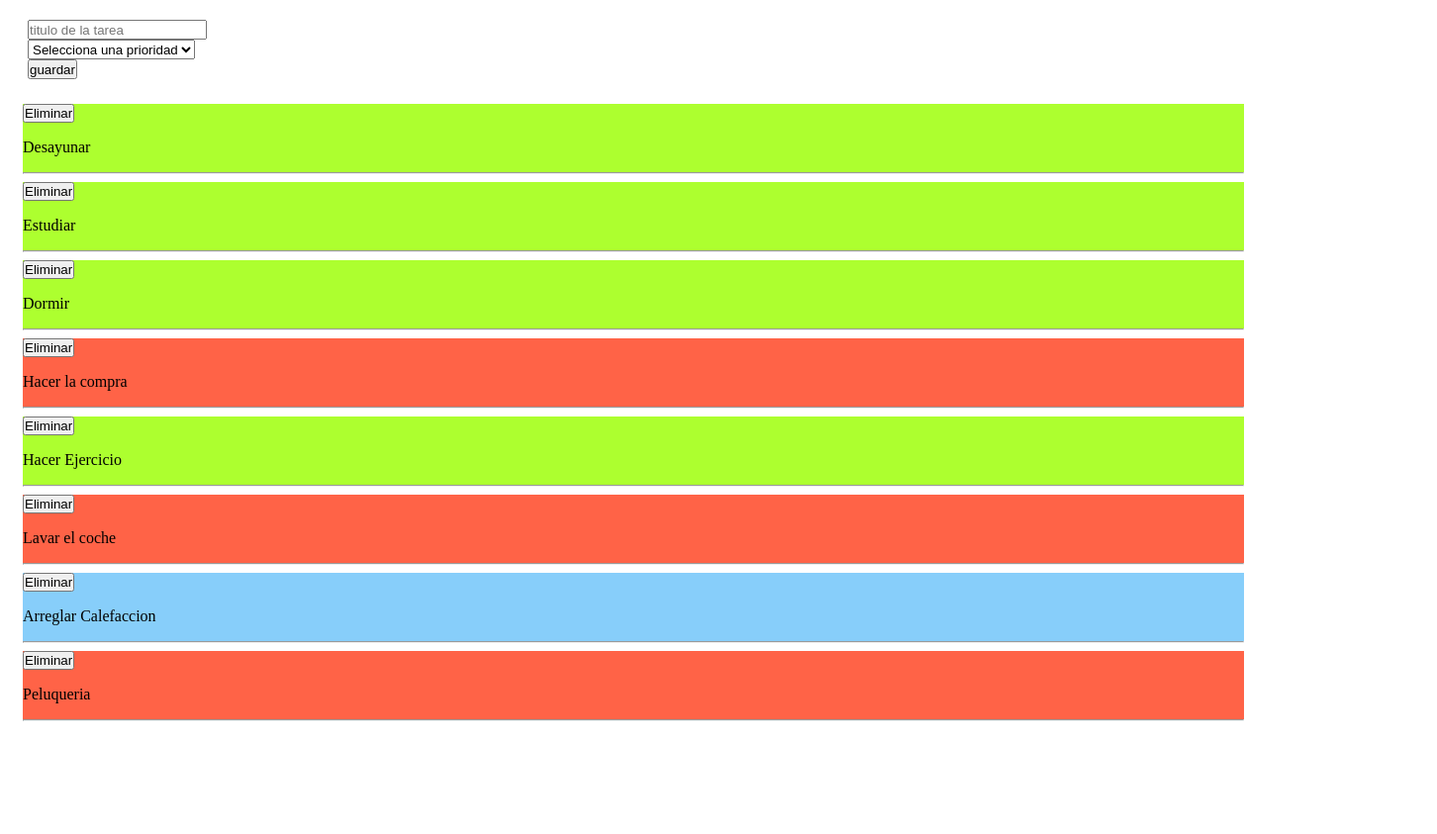
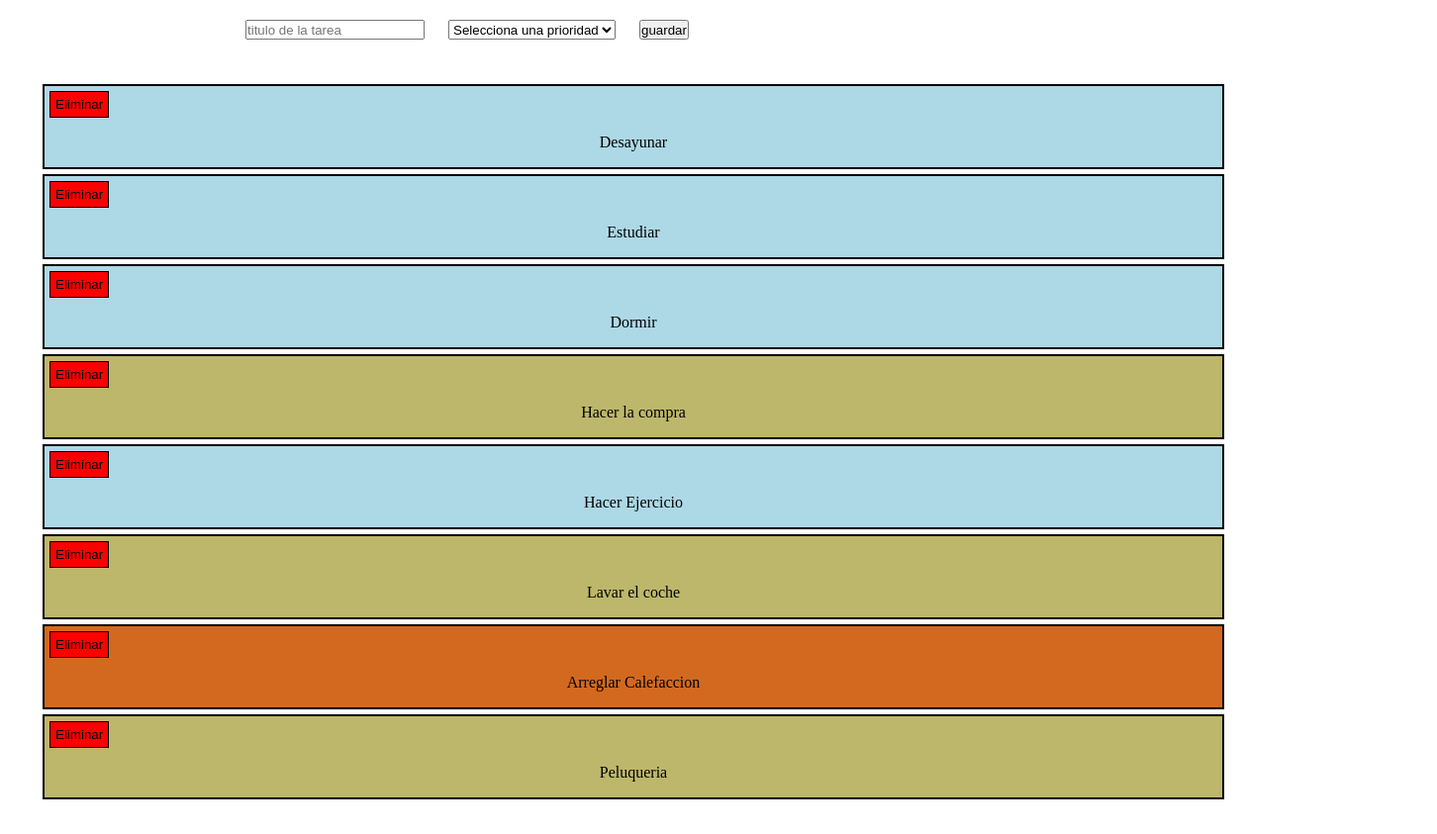
Before and after one commit to DGARROSA77/Tareas_web, a plain HTML site: page index.html in a window 1280 px wide. Shown: the whole page at 99% size, 1452 px wide, since content can reach past the window. Before the commit the page ends 800 px from the top, so only its background shows below. Drawn offline with Linux system fonts and the light colour scheme.

Commit message:
terminado css

```diff
--- a/CSS/style.css
+++ b/CSS/style.css
@@ -6,30 +6,52 @@
 
 
 form{
-margin: 20px;
+    position: relative;
+    left: 200px;
+    margin: 20px;
 }
 
 form input, select{
-    display: flex;
+    left: 50px;
     height: 20px;
+    margin-left: 20px;
 }
 
 
 
 #tareas{
-    margin:10px;
-    padding:5px;
+    margin: 10px;
+    padding:20px;
+
+}
+
+#tareas article{
+    border: 2px solid black;
+    margin: 5px;
+    text-align: center;
+}
+
+#tareas article button{
+    display: flex;
+    background-color:red;
+    margin: 5px;
+    padding: 5px;
+    color: black;
+    border:1px solid black;
+
 }
 
 
+
+
 .Urgente {
-    background-color: lightskyblue;
+    background-color: chocolate;
 }
 
 .Diaria {
-    background-color:greenyellow;
+    background-color:lightblue;
 }
 
 .Mensual {
-    background-color: tomato;
+    background-color:darkkhaki;
 }
--- a/JS/main.js
+++ b/JS/main.js
@@ -12,7 +12,6 @@ botonGuardar.addEventListener('click', agregarTareas);
 function pintarTarea(pTareaJson,) {
     let article = document.createElement('article');
     let p = document.createElement('p');
-    let hr = document.createElement('hr');
     let button = document.createElement('button');
 
 
@@ -36,7 +35,7 @@ function pintarTarea(pTareaJson,) {
 
     article.appendChild(button)
     article.appendChild(p);
-    article.appendChild(hr);
+
 
     ulTareas.appendChild(article);
 
@@ -116,3 +115,13 @@ function buscarPrioridad(event) {
     }
 
 }
+
+function buscarPorPalabra(pPalabra) {
+    let palabra = pPalabra.toLowerCase().trim();
+    let listaFiltrada = Tareas.filter(tarea => {
+        return tarea.titulo.toLowerCase().includes(palabra) || tarea.prioridad.toLowerCase().includes(palabra)
+    })
+
+    return listaFiltrada;
+
+}
```
Also changed, not shown: index.html (+2 -0 lines).
